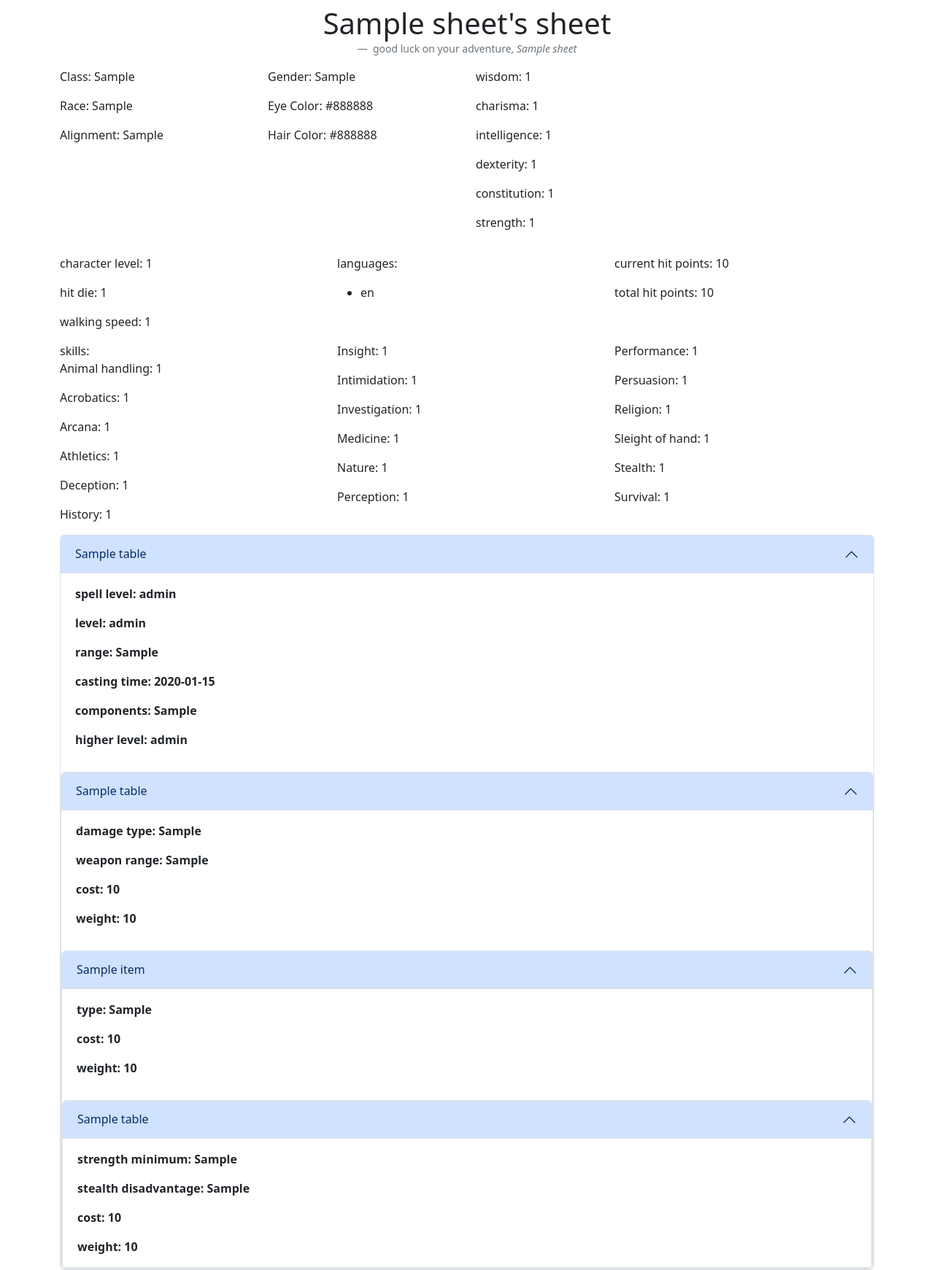
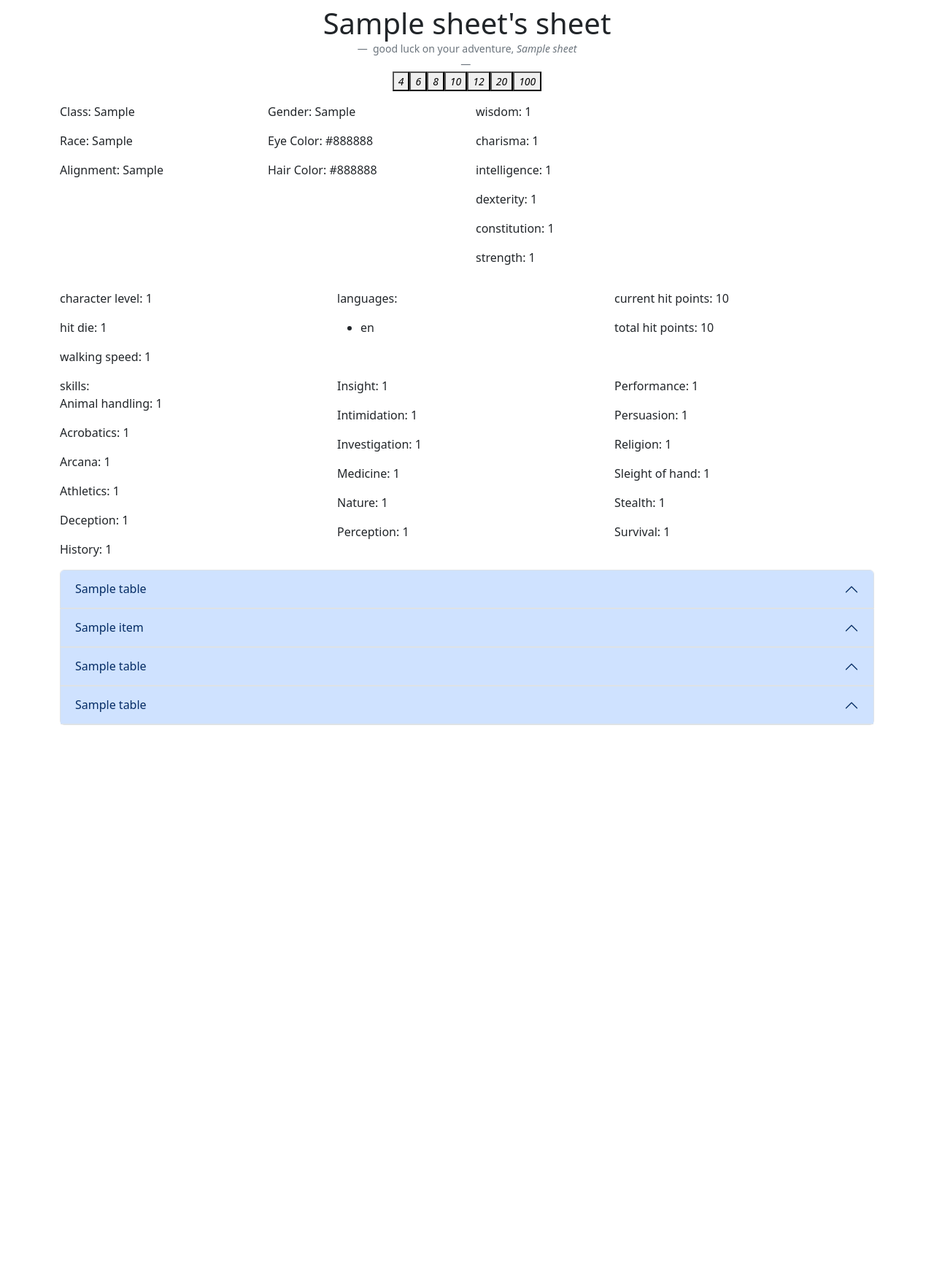
Before and after one commit to bethany-lynn/dnd-character-creation, a Flask app: page /characters/1 in a window 1280 px wide. Shown: the whole page at 73% size. After the commit the page ends 994 px from the top, so only its background shows below. Run offline with Flask 2, Linux system fonts and the light colour scheme; the visitor is signed in with stand-in values (Sample User, id 1); tables that the repository leaves empty hold one stand-in row (values such as "Sample post"); some libraries are stand-ins or nearby versions.

Commit message:
finished bootstrap edit

```diff
--- /dev/null
+++ b/static/die_react.jsx
@@ -0,0 +1,32 @@
+function getRandomNum(upperLimit) {
+    return Math.ceil(Math.random() * upperLimit);
+  }
+
+function Die(props) {
+    const [diceValue, setDiceValue] = React.useState(' ');
+
+    function roll() {
+      const rollResult = getRandomNum(props.sides);
+      setDiceValue(rollResult);
+    }
+
+    return (
+      <button type="button" className="die" onClick={roll}>
+        <i>{props.sides}</i><br/>
+        <b>{diceValue}</b>
+      </button>
+    );
+  }
+
+ReactDOM.render(
+    <div>
+        <Die sides="4" />
+        <Die sides="6" />
+        <Die sides="8" />
+        <Die sides="10" />
+        <Die sides="12" />
+        <Die sides="20" />
+        <Die sides="100" />
+    </div>,
+    document.querySelector('#root')
+);
--- a/templates/base.html
+++ b/templates/base.html
@@ -1,29 +1,39 @@
 <!doctype html>
 <html>
+{% block head %}
+
 <head>
   <link href="https://cdn.jsdelivr.net/npm/bootstrap@5.3.0-alpha1/dist/css/bootstrap.min.css" rel="stylesheet" integrity="sha384-GLhlTQ8iRABdZLl6O3oVMWSktQOp6b7In1Zl3/Jr59b6EGGoI1aFkw7cmDA6j6gD" crossorigin="anonymous">
   <meta charset="utf-8">
   <meta name="viewport" content="width=device-width">
   <!-- this gives the browser instructions on how to control dimensions  -->
+
   <title>
     {% block title %}{% endblock %}
   </title>
 
-    {% block head %}{% endblock %}
+  <script crossorigin src="https://unpkg.com/react@16/umd/react.development.js"></script>
+  <script crossorigin src="https://unpkg.com/react-dom@16/umd/react-dom.development.js"></script>
+  <script crossorigin src="https://cdnjs.cloudflare.com/ajax/libs/babel-standalone/6.26.0/babel.js"></script>
 </head>
-  <body>
+
+{% endblock %}
 
 
+{% block body %}
+<body>
+  <p>
     {% for msg in get_flashed_messages() %}
-    <p class="flash-msg">
+      class="flash-msg">
     {{ msg }}
+    {% endfor %}
   </p>
-    {% endfor %}
-    {% block body %}{% endblock %}
 
-    {% block after_body %}{% endblock %}
+</body>
+{% endblock %}
 
-
+{% block after_body %}
+<body>
 
   <script src="https://cdn.jsdelivr.net/npm/bootstrap@5.0.1/dist/js/bootstrap.bundle.min.js"
   integrity="sha384-gtEjrD/SeCtmISkJkNUaaKMoLD0//ElJ19smozuHV6z3Iehds+3Ulb9Bn9Plx0x4"
@@ -31,4 +41,6 @@
   <script src="/static/dragons.js"></script>
 
 </body>
+{% endblock %}
+
 </html>
--- a/templates/character_profile.html
+++ b/templates/character_profile.html
@@ -15,8 +15,14 @@
         <figcaption class="blockquote-footer">
             good luck on your adventure, <cite title="Source Title">{{ character.character_name }}</cite>
         </figcaption>
+        <figcaption class="blockquote-footer">
+          <div id="root"></div>
+            <script type="text/jsx" src="/static/die_react.jsx"></script>
+      </figcaption>
     </figure>
 </div>
+
+
 
 <p></p>
 <div class="container">
@@ -104,56 +110,7 @@
 </div>
 
 <div class="accordion" id="accordionPanelsStayOpenExample">
-  <div class="accordion-item">
-    <h2 class="accordion-header" id="panelsStayOpen-headingOne">
-      <button class="accordion-button" type="button" data-bs-toggle="collapse" data-bs-target="#panelsStayOpen-collapseOne" aria-expanded="true" aria-controls="panelsStayOpen-collapseOne">
-        {% for spell in character.character_spells %}
-          {{ spell.spells.spell_name }}
-        {% endfor %}
-      </button>
-    </h2>
-  <div id="panelsStayOpen-collapseOne" class="accordion-collapse collapse show" aria-labelledby="panelsStayOpen-headingOne">
-    <div class="accordion-body">
-      <strong>
-        {% for spell in character.character_spells %}
-          spell level: {{ spell.spells.spell_level }}
-        {% endfor %}
-      </strong>
-    <p></p>
-      <strong>
-        {% for spell in character.character_spells %}
-          level: {{ spell.spells.spell_level }}
-        {% endfor %}
-      </strong>
-    <p></p>
-      <strong>
-        {% for spell in character.character_spells %}
-          range: {{ spell.spells.spell_range }}
-        {% endfor %}
-      </strong>
-    <p></p>
-      <strong>
-        {% for spell in character.character_spells %}
-          casting time: {{ spell.spells.cast_time }}
-        {% endfor %}
-      </strong>
-    <p></p>
-      <strong>
-        {% for spell in character.character_spells %}
-          components: {{ spell.spells.components }}
-        {% endfor %}
-      </strong>
-    <p></p>
-      <strong>
-        {% for spell in character.character_spells %}
-          higher level: {{ spell.spells.higher_level }}
-        {% endfor %}
-      </strong>
-    </div>
-</div>
 
-<p></p>
-<div class="accordion" id="accordionPanelsStayOpenExample">
   <div class="accordion-item">
     <h2 class="accordion-header" id="panelsStayOpen-headingOne">
       <button class="accordion-button" type="button" data-bs-toggle="collapse" data-bs-target="#panelsStayOpen-collapseOne" aria-expanded="true" aria-controls="panelsStayOpen-collapseOne">
@@ -162,26 +119,26 @@
         {% endfor %}
       </button>
     </h2>
-  <div id="panelsStayOpen-collapseOne" class="accordion-collapse collapse show" aria-labelledby="panelsStayOpen-headingOne">
+    <div id="panelsStayOpen-collapseOne" class="accordion-collapse collapse" aria-labelledby="panelsStayOpen-headingOne">
       <div class="accordion-body">
         <strong>
           {% for weapon in character.character_weapons %}
             damage type: {{ weapon.weapons_table.damage_type }}
           {% endfor %}
         </strong>
-    <p></p>
+      <br />
         <strong>
           {% for weapon in character.character_weapons %}
             weapon range: {{ weapon.weapons_table.weapon_range }}
           {% endfor %}
         </strong>
-    <p></p>
+      <br />
         <strong>
           {% for weapon in character.character_weapons %}
             cost: {{ weapon.weapons_table.cost }}
           {% endfor %}
         </strong>
-    <p></p>
+      <br />
         <strong>
           {% for weapon in character.character_weapons %}
             weight: {{ weapon.weapons_table.weight }}
@@ -189,32 +146,30 @@
         </strong>
       </div>
     </div>
-
-<p></p>
-
-<div class="accordion" id="accordionPanelsStayOpenExample">
+  </div>
+  <!--  -->
   <div class="accordion-item">
-    <h2 class="accordion-header" id="panelsStayOpen-headingOne">
-      <button class="accordion-button" type="button" data-bs-toggle="collapse" data-bs-target="#panelsStayOpen-collapseOne" aria-expanded="true" aria-controls="panelsStayOpen-collapseOne">
+    <h2 class="accordion-header" id="panelsStayOpen-headingTwo">
+      <button class="accordion-button" type="button" data-bs-toggle="collapse" data-bs-target="#panelsStayOpen-collapseTwo" aria-expanded="true" aria-controls="panelsStayOpen-collapseTwo">
         {% for item in character.inventory_table %}
           {{ item.inventory_items.item_name }}
         {% endfor %}
       </button>
     </h2>
-  <div id="panelsStayOpen-collapseOne" class="accordion-collapse collapse show" aria-labelledby="panelsStayOpen-headingOne">
+    <div id="panelsStayOpen-collapseTwo" class="accordion-collapse collapse" aria-labelledby="panelsStayOpen-headingTwo">
       <div class="accordion-body">
         <strong>
           {% for item in character.inventory_table %}
             type: {{ item.inventory_items.item_type }}
           {% endfor %}
         </strong>
-    <p></p>
+      <br />
         <strong>
           {% for item in character.inventory_table %}
             cost: {{ item.inventory_items.tracking_cost }}
           {% endfor %}
         </strong>
-    <p></p>
+      <br />
         <strong>
           {% for item in character.inventory_table %}
             weight: {{ item.inventory_items.item_weight }}
@@ -222,38 +177,36 @@
         </strong>
       </div>
     </div>
+  </div>
 
-<p></p>
-
-<div class="accordion" id="accordionPanelsStayOpenExample">
   <div class="accordion-item">
-    <h2 class="accordion-header" id="panelsStayOpen-headingOne">
-      <button class="accordion-button" type="button" data-bs-toggle="collapse" data-bs-target="#panelsStayOpen-collapseOne" aria-expanded="true" aria-controls="panelsStayOpen-collapseOne">
+    <h2 class="accordion-header" id="panelsStayOpen-headingThree">
+      <button class="accordion-button" type="button" data-bs-toggle="collapse" data-bs-target="#panelsStayOpen-collapseThree" aria-expanded="true" aria-controls="panelsStayOpen-collapseThree">
         {% for armor in character.character_armor %}
           {{ armor.armor_table.armor_name }}
         {% endfor %}
       </button>
     </h2>
-  <div id="panelsStayOpen-collapseOne" class="accordion-collapse collapse show" aria-labelledby="panelsStayOpen-headingOne">
+    <div id="panelsStayOpen-collapseThree" class="accordion-collapse collapse" aria-labelledby="panelsStayOpen-headingThree">
       <div class="accordion-body">
         <strong>
           {% for armor in character.character_armor %}
             strength minimum: {{ armor.armor_table.str_minimum }}
           {% endfor %}
         </strong>
-    <p></p>
+      <br />
         <strong>
           {% for armor in character.character_armor %}
             stealth disadvantage: {{ armor.armor_table.stealth_disadvantage }}
           {% endfor %}
         </strong>
-    <p></p>
+      <br />
         <strong>
           {% for armor in character.character_armor %}
             cost: {{ armor.armor_table.cost }}
           {% endfor %}
         </strong>
-    <p></p>
+      <br />
         <strong>
           {% for armor in character.character_armor %}
             weight: {{ armor.armor_table.weight }}
@@ -261,5 +214,57 @@
         </strong>
       </div>
     </div>
+  </div>
+
+  <div class="accordion-item">
+    <h2 class="accordion-header" id="panelsStayOpen-headingFour">
+      <button class="accordion-button" type="button" data-bs-toggle="collapse" data-bs-target="#panelsStayOpen-collapseFour" aria-expanded="true" aria-controls="panelsStayOpen-collapseFour">
+        {% for spell in character.character_spells %}
+          {{ spell.spells.spell_name }}
+        {% endfor %}
+      </button>
+    </h2>
+    <div id="panelsStayOpen-collapseFour" class="accordion-collapse collapse" aria-labelledby="panelsStayOpen-headingFour">
+      <div class="accordion-body">
+        <strong>
+          {% for spell in character.character_spells %}
+            spell level: {{ spell.spells.spell_level }}
+          {% endfor %}
+        </strong>
+      <br />
+        <strong>
+          {% for spell in character.character_spells %}
+            level: {{ spell.spells.spell_level }}
+          {% endfor %}
+        </strong>
+      <br />
+        <strong>
+          {% for spell in character.character_spells %}
+            range: {{ spell.spells.spell_range }}
+          {% endfor %}
+        </strong>
+      <br />
+        <strong>
+          {% for spell in character.character_spells %}
+            casting time: {{ spell.spells.cast_time }}
+          {% endfor %}
+        </strong>
+      <br />
+        <strong>
+          {% for spell in character.character_spells %}
+            components: {{ spell.spells.components }}
+          {% endfor %}
+        </strong>
+      <br />
+        <strong>
+          {% for spell in character.character_spells %}
+            higher level: {{ spell.spells.higher_level }}
+          {% endfor %}
+        </strong>
+      </div>
+    </div>
+  </div>
+
+</div>
 
 {% endblock %}
```
Also changed, not shown: static/dragons.js (+0 -41 lines). Lines whose indentation alone changed are shown as unchanged.
